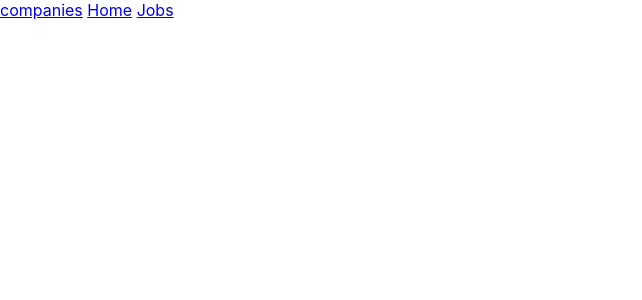
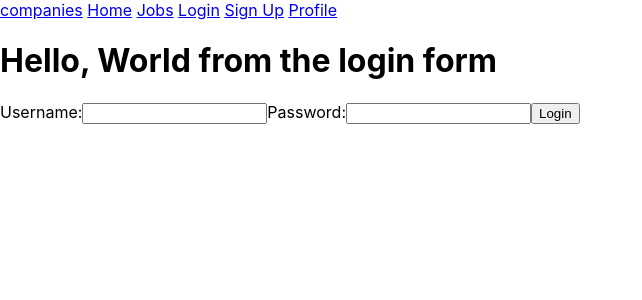
Before and after one commit to ethandeg/react-jobly, a React (Create React App) app: page /login in a window 1280 px wide. Shown: the top 300 px of the page, without its empty margins (0-642 px from the left). Built offline with nearby package versions, Linux system fonts and the light colour scheme; no server answers.

Commit message:
added forms for auth and profile link

```diff
--- a/src/App.js
+++ b/src/App.js
@@ -6,18 +6,24 @@ import Companies from "./companyComponents/Companies"
 import CompanyPage from "./companyComponents/CompanyPage"
 import Jobs from "./jobComponents/Jobs"
 import JobPage from "./jobComponents/JobPage"
+import LoginForm from "./authForms/LoginForm"
+import SignUpForm from "./authForms/SignUpForm"
+import Profile from "./Profile"
 
 function App() {
   return (
     <div className = 'main'>
 
       <BrowserRouter>
-      <Link to = "/companies">companies</Link> <Link to ='/'>Home</Link> <Link to ="/jobs">Jobs</Link>
+      <Link to = "/companies">companies</Link> <Link to ='/'>Home</Link> <Link to ="/jobs">Jobs</Link> <Link to ="/login">Login</Link> <Link to="/signup">Sign Up</Link> <Link to ="/profile">Profile</Link>
         <Route exact path="/"> <Home /></Route>
         <Route exact path ="/companies"> <Companies /></Route>
         <Route exact path ="/companies/:handle"> <CompanyPage /></Route>
         <Route exact path ="/jobs"> <Jobs /></Route>
         <Route exact path = "/jobs/:id"> <JobPage /></Route>
+        <Route exact path = "/login"> <LoginForm /></Route>
+        <Route exact path = "/signup"> <SignUpForm /></Route>
+        <Route exact path = "/profile"> <Profile /></Route>
       </BrowserRouter>
     </div>
   );
--- /dev/null
+++ b/src/Profile.js
@@ -0,0 +1,9 @@
+const Profile = () => {
+    return (
+        <>
+        <h1>Hello, World! from profile</h1>
+        </>
+    )
+}
+
+export default Profile
--- /dev/null
+++ b/src/authForms/LoginForm.js
@@ -0,0 +1,26 @@
+import {useState} from "react"
+const LoginForm = () => {
+    const INITIAL_STATE = {username: '', password:''}
+    const [formData, setFormData] = useState(INITIAL_STATE)
+    const handleChange = (e) => {
+        const {name, value} = e.target;
+        setFormData(formData => ({
+            ...formData,
+            [name]: value
+        }))
+    }
+    return (
+        <>
+        <h1>Hello, World from the login form</h1>
+        <form>
+            <label htmlFor="username">Username:</label>
+            <input type="text" name='username' id='username' value = {formData.username}onChange={handleChange} />
+            <label htmlFor="password">Password:</label>
+            <input type="password" name='password' id='password' value={formData.password} onChange={handleChange} />
+            <button>Login</button>
+        </form>
+        </>
+    )
+}
+
+export default LoginForm
--- /dev/null
+++ b/src/authForms/SignUpForm.js
@@ -0,0 +1,26 @@
+import {useState} from "react"
+const SignUpForm = () => {
+    const INITIAL_STATE = {username: '', password:''}
+    const [formData, setFormData] = useState(INITIAL_STATE)
+    const handleChange = (e) => {
+        const {name, value} = e.target;
+        setFormData(formData => ({
+            ...formData,
+            [name]: value
+        }))
+    }
+    return (
+        <>
+        <h1>Hello, World from the Sign Up Form</h1>
+        <form>
+            <label htmlFor="username">Username:</label>
+            <input type="text" name='username' id='username' value = {formData.username}onChange={handleChange} />
+            <label htmlFor="password">Password:</label>
+            <input type="password" name='password' id='password' value={formData.password} onChange={handleChange} />
+            <button>Login</button>
+        </form>
+        </>
+    )
+}
+
+export default SignUpForm
--- a/src/jobComponents/Jobs.js
+++ b/src/jobComponents/Jobs.js
@@ -6,7 +6,6 @@ const Jobs = () => {
     useEffect(() => {
         const getAllJobs = async() => {
             const res = await JoblyApi.getAllJobs()
-            console.log(res)
             setJobs(...jobs,res)
         }
         getAllJobs()
```
